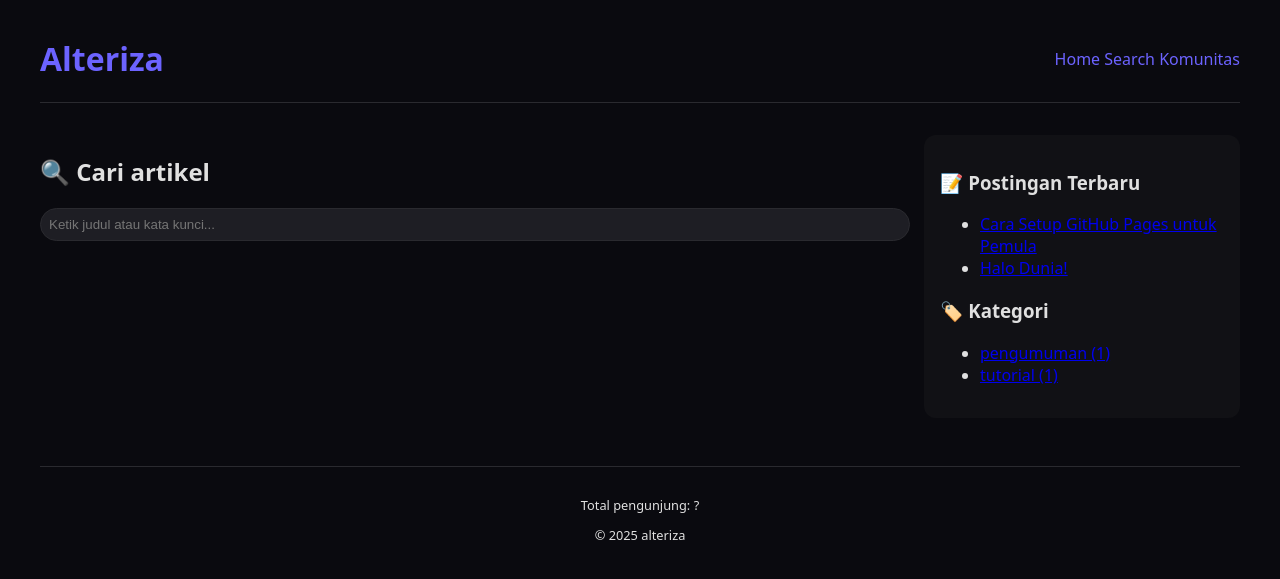
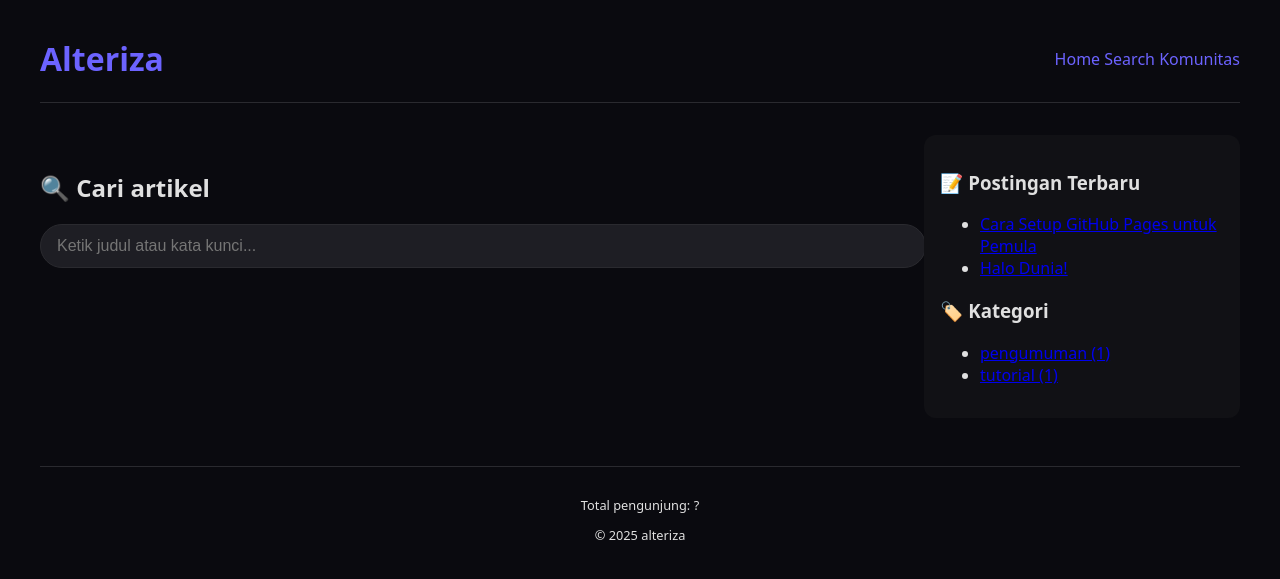
Before and after one commit to alteriza/alteriza.github.io, a Jekyll site: the page built from search.html, in a window 1280 px wide. Shown: the top 579 px of the page. Built offline with Jekyll 4.4.1, drawn with Linux system fonts in a browser that asks for light colours; comment, search, counter and statistics services are not loaded.

Commit message:
Update style.css

```diff
--- a/assets/css/style.css
+++ b/assets/css/style.css
@@ -44,18 +44,50 @@
   font-size: 0.8rem;
   color: #888;
 }
+/* Search page */
+.search-page {
+  padding: 1rem 0;
+}
 #search-input {
   width: 100%;
-  padding: 0.5rem;
+  padding: 0.75rem 1rem;
   background: #1e1e24;
   border: 1px solid #2a2a2f;
+  border-radius: 40px;
   color: white;
-  border-radius: 30px;
-  margin-bottom: 1rem;
+  font-size: 1rem;
+  margin-bottom: 2rem;
 }
 .search-results {
-  list-style: none;
-  padding: 0;
+  display: flex;
+  flex-direction: column;
+  gap: 1rem;
+}
+.search-item {
+  background: #111115;
+  border-radius: 12px;
+  padding: 1rem;
+  transition: 0.2s;
+}
+.search-item:hover {
+  background: #1a1a20;
+}
+.search-item a {
+  color: #6c63ff;
+  text-decoration: none;
+}
+.search-item h3 {
+  margin: 0 0 0.25rem 0;
+}
+.search-item .post-meta {
+  font-size: 0.8rem;
+  color: #888;
+  margin-bottom: 0.5rem;
+}
+.search-item p {
+  margin: 0;
+  color: #ccc;
+  font-size: 0.9rem;
 }
 .search-results li {
   background: #111115;
```
